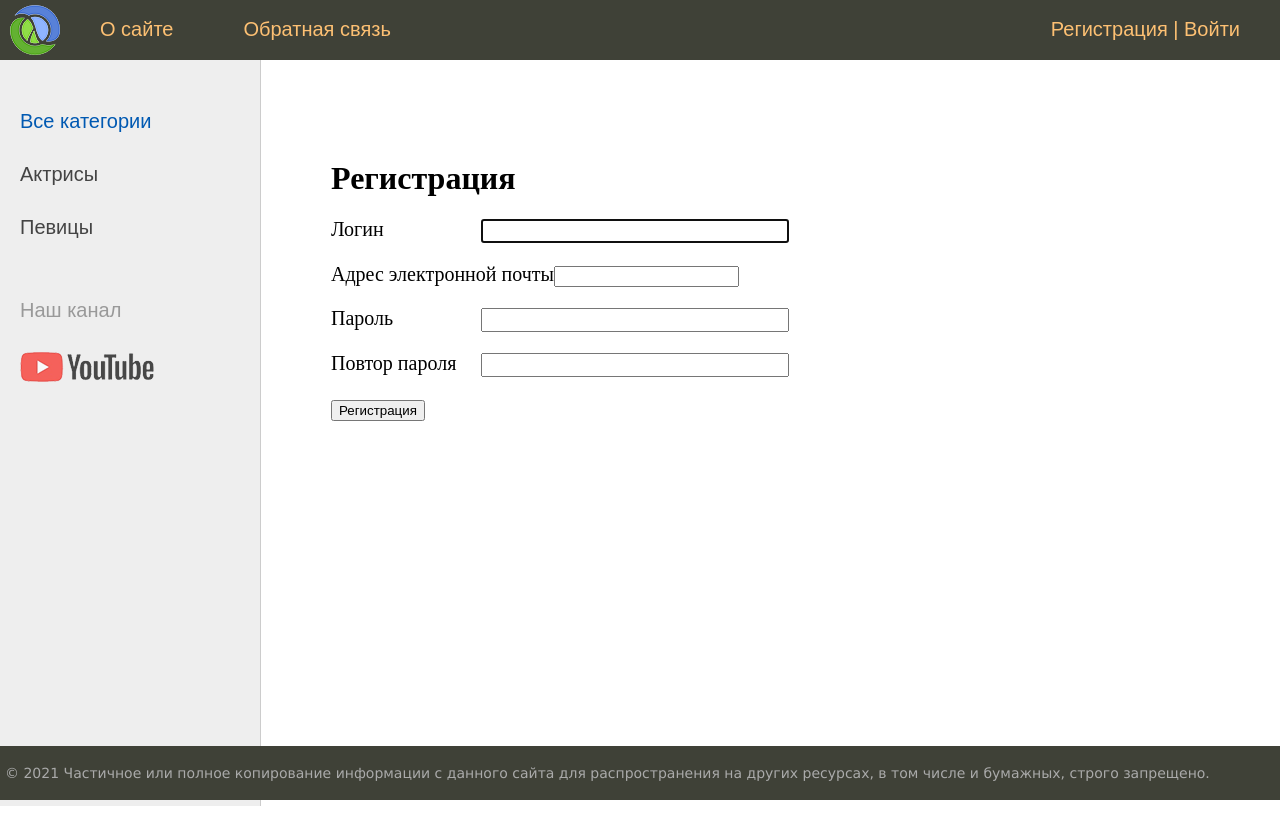
After one commit to Xopxe23/Blog-website-Django, a Django app: page /register/ in a window 1280 px wide. The commit adds this page. Run offline with Django 4.2, Linux system fonts and the light colour scheme; data comes from the database, SQL or seed files in the repository.

Commit message:
Добавление регистрации пользователей

```diff
--- a/women/forms.py
+++ b/women/forms.py
@@ -1,4 +1,6 @@
 from django import forms
+from django.contrib.auth.forms import UserCreationForm
+from django.contrib.auth.models import User
 from django.core.exceptions import ValidationError
 
 from .models import *
@@ -22,3 +24,13 @@ class AddPostForm(forms.ModelForm):
         if len(title) > 200:
             raise ValidationError('Длина превышает 200 символов')
         return title
+
+
+class RegisterUserForm(UserCreationForm):
+    username = forms.CharField(label='Логин', widget=forms.TextInput(attrs={'class': 'form-input'}))
+    password1 = forms.CharField(label='Пароль', widget=forms.PasswordInput(attrs={'class': 'form-input'}))
+    password2 = forms.CharField(label='Повтор пароля', widget=forms.PasswordInput(attrs={'class': 'form-input'}))
+
+    class Meta:
+        model = User
+        fields = ('username', 'email', 'password1', 'password2')
--- a/women/templates/women/base.html
+++ b/women/templates/women/base.html
@@ -20,12 +20,9 @@
                         <div class="logo"></div>
                     </a></li>
                     {% for m in menu %}
-                    {% if not forloop.last %}
                     <li><a href="{% url m.url_name %}">{{m.title}}</a></li>
-                    {% else %}
-                    <li class="last"><a href="{% url m.url_name %}">{{m.title}}</a></li>
-                    {% endif %}
                     {% endfor %}
+                    <li class="last"><a href="{% url 'register' %}">Регистрация</a> | <a href="{% url 'login' %}">Войти</a></li>
                 </ul>
                 <div class="clear"></div>
             </div>
--- /dev/null
+++ b/women/templates/women/register.html
@@ -0,0 +1,15 @@
+{% extends 'women/base.html' %}
+
+{% block content %}
+<h1>{{title}}</h1>
+
+<form method="post">
+    {% csrf_token %}
+    {% for f in form %}
+    <p><label class="form-label" for="{{f.id_for_label}}">{{f.label}}</label>{{f}}</p>
+    <div class="form-error">{{ f.errors }}</div>
+    {% endfor %}
+    <button type="submit">Регистрация</button>
+</form>
+
+{% endblock %}
--- a/women/urls.py
+++ b/women/urls.py
@@ -8,6 +8,7 @@ urlpatterns = [
     path('add_page/', AddPage.as_view(), name='add_page'),
     path('contact/', contact, name='contact'),
     path('login/', login, name='login'),
+    path('register/', RegisterUser.as_view(), name='register'),
     path('post/<slug:post_slug>', ShowPost.as_view(), name='post'),
     path('category/<slug:cat_slug>', WomenCategory.as_view(), name='category'),
 ]
--- a/women/utils.py
+++ b/women/utils.py
@@ -3,7 +3,6 @@ from women.models import Category
 menu = [{'title': "О сайте", 'url_name': 'about'},
             {'title': "Добавить статью", 'url_name': 'add_page'},
             {'title': "Обратная связь", 'url_name': 'contact'},
-            {'title': "Войти", 'url_name': 'login'}
             ]
 
 
--- a/women/views.py
+++ b/women/views.py
@@ -1,9 +1,10 @@
+from django.contrib.auth.forms import UserCreationForm
 from django.shortcuts import render, redirect, get_object_or_404
 from django.http import HttpResponse, HttpResponseNotFound, Http404
 from django.urls import reverse_lazy
 from django.views.generic import ListView, DetailView, CreateView
 from django.contrib.auth.mixins import LoginRequiredMixin
-from .forms import AddPostForm
+from .forms import *
 from .models import *
 from .utils import *
 
@@ -133,3 +134,14 @@ def pageNotFound(request, exception):
 #         'cat_selected': cat_id,
 #     }
 #     return render(request, 'women/index.html', context=context)
+
+class RegisterUser(DataMixin, CreateView):
+    form_class = RegisterUserForm
+    template_name = 'women/register.html'
+    success_url = reverse_lazy('login')
+
+    def get_context_data(self, *, object_list=None, **kwargs):
+        context = super().get_context_data(**kwargs)
+        c_def = self.get_user_context(title="Регистрация")
+        context = dict(list(context.items()) + list(c_def.items()))
+        return context
```
